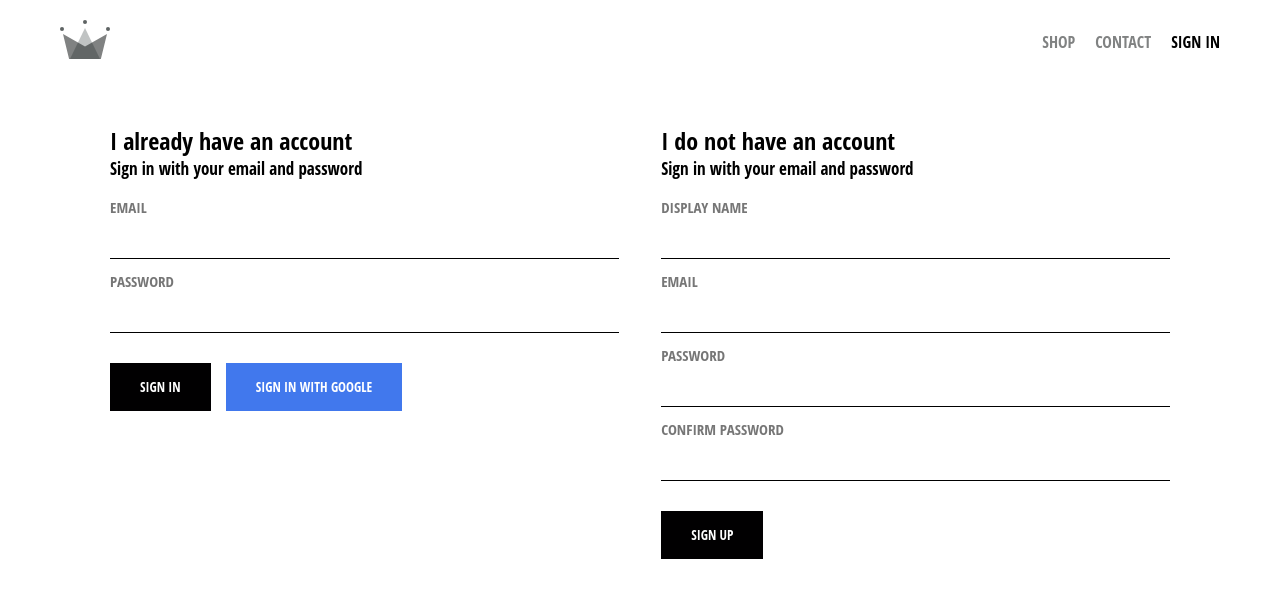
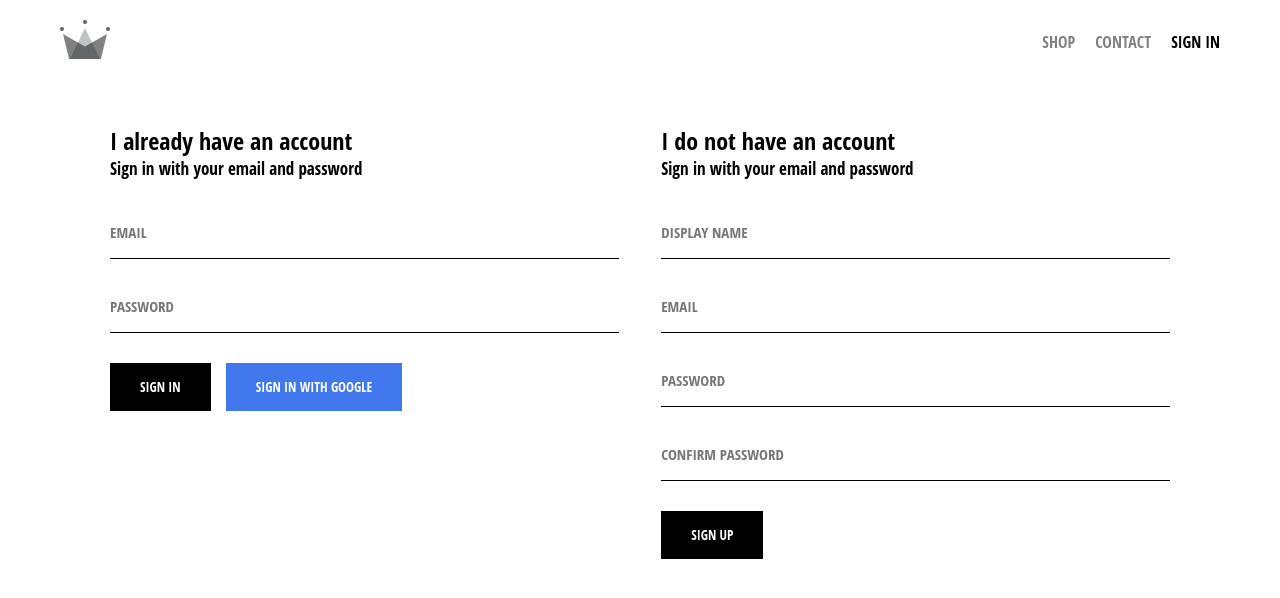
Before and after one commit to dominggo1999/warung, a React (Create React App) app: page /register in a window 1280 px wide. Shown: the top 598 px of the page. Built offline with nearby package versions, Linux system fonts and the light colour scheme.

Commit message:
add label animation on focus

```diff
--- a/src/components/FormInput.js
+++ b/src/components/FormInput.js
@@ -14,7 +14,11 @@ const FormInput = ({
         onChange={handleChange}
         autoComplete={type === 'password' ? 'new-password' : ''}
       />
-      <label htmlFor={label}>{title}</label>
+      <label
+        className={value ? 'fix' : null}
+        htmlFor={label}
+      >{title}
+      </label>
     </div>
   );
 };
--- a/src/components/SignIn.js
+++ b/src/components/SignIn.js
@@ -23,9 +23,13 @@ const SignIn = () => {
     }
   };
 
+  const handleSignInSubmit = (e) => {
+    e.preventDefault();
+  };
+
   return (
     <div className="sign-in">
-      <form>
+      <form onSubmit={handleSignInSubmit}>
         <FormHeader
           title="I already have an account"
           description="Sign in with your email and password"
--- a/src/components/SignUp.js
+++ b/src/components/SignUp.js
@@ -44,9 +44,13 @@ const SignUp = () => {
     }
   };
 
+  const handleSignUpSubmit = (e) => {
+    e.preventDefault();
+  };
+
   return (
     <div className="sign-up">
-      <form>
+      <form onSubmit={handleSignUpSubmit}>
         <FormHeader
           title="I do not have an account"
           description="Sign in with your email and password"
--- a/src/styles/_register.scss
+++ b/src/styles/_register.scss
@@ -33,7 +33,7 @@
         label {
           left: 0;
           top: 50%;
-          transform: translateY(calc(-100% - 20px));
+          transform: translateY(-15px);
           position: absolute;
           text-transform: uppercase;
           color: #767676;
@@ -49,15 +49,19 @@
           border: none;
           border-bottom: solid 1.5px #000;
           padding: 10px 0;
+
+          & + .fix {
+            transform: translateY(calc(-100% - 15px));
+          }
         }
 
         input:focus {
           outline: none;
           border-bottom-color: #4178ed;
 
-          // & + label {
-          //   transform: translateY(calc(-100% - 15px));
-          // }
+          & + label {
+            transform: translateY(calc(-100% - 15px));
+          }
         }
       }
     }
```
